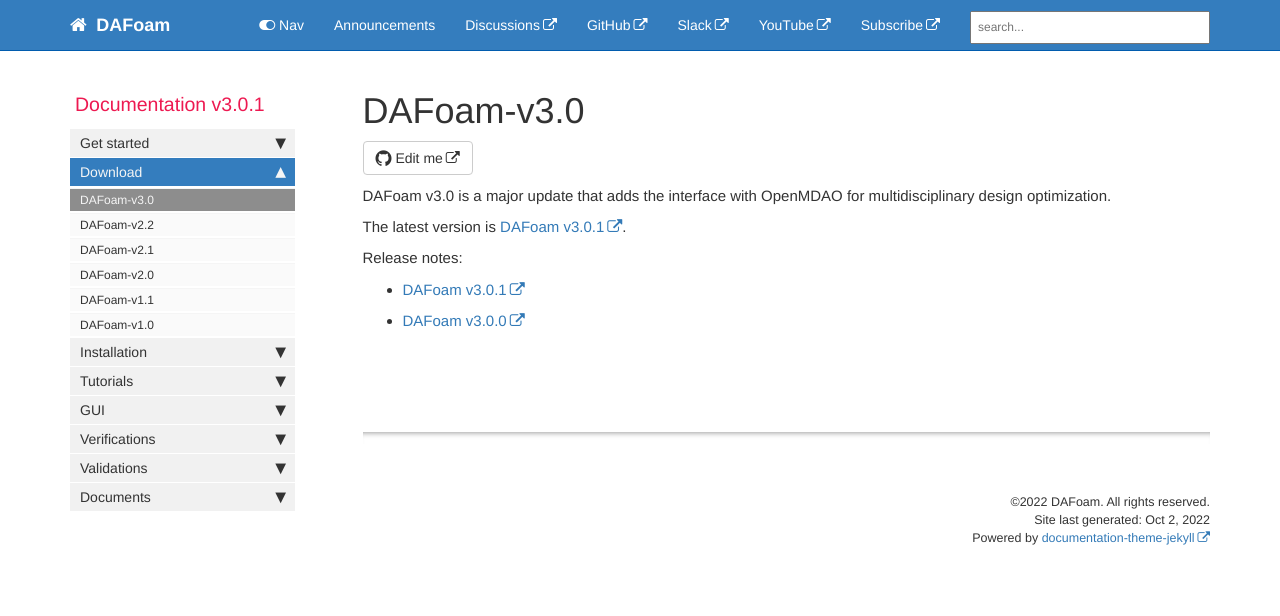
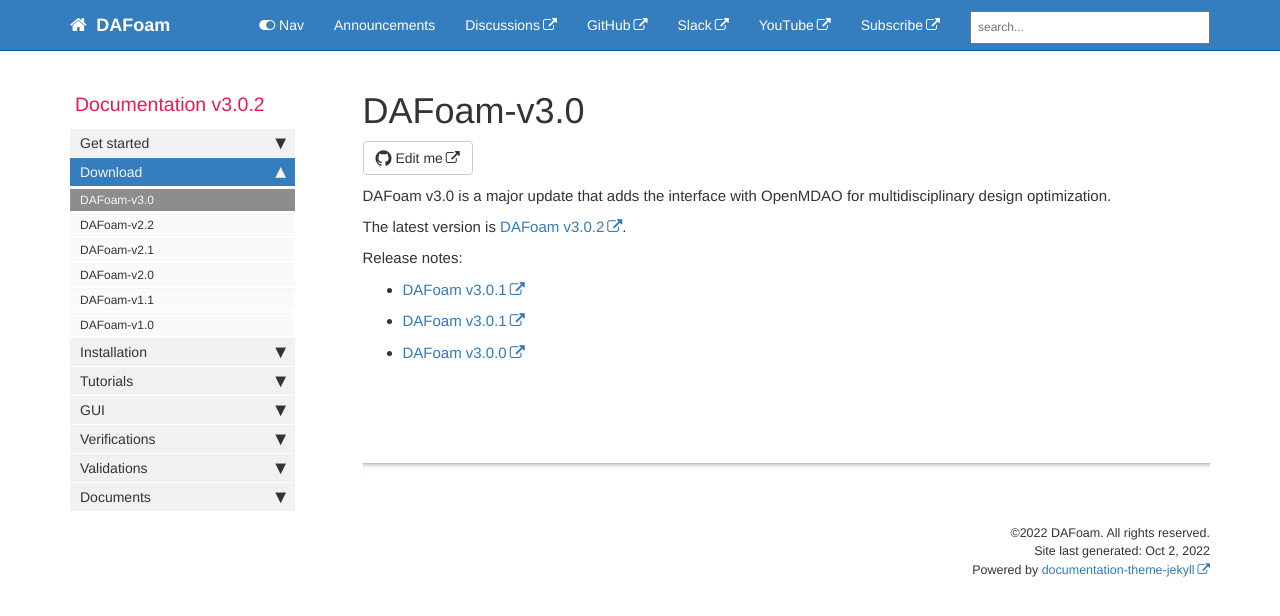
Before and after one commit to DAFoam/DAFoam.github.io, a Jekyll site: the page built from pages/mydoc/mydoc_download_v3.0.md, in a window 1280 px wide. Shown: the top 616 px of the page. Built offline with Jekyll 4.4.1, drawn with Linux system fonts in a browser that asks for light colours; comment, search, counter and statistics services are not loaded.

Commit message:
content update

```diff
--- a/_config.yml
+++ b/_config.yml
@@ -12,7 +12,7 @@ site_title: DAFoam
 company_name: DAFoam
 # this appears in the footer
 
-latest_version: v3.0.1
+latest_version: v3.0.2
 # define the latest version of DAFoam
 
 github_editme_path: DAFoam/DAFoam.github.io/blob/master/
--- a/_data/sidebars/mydoc_sidebar.yml
+++ b/_data/sidebars/mydoc_sidebar.yml
@@ -2,7 +2,7 @@
 
 entries:
 - title: sidebar
-  product: Documentation v3.0.1
+  product: Documentation v3.0.2
   version:
   folders:
 
--- a/pages/mydoc/mydoc_download_v3.0.md
+++ b/pages/mydoc/mydoc_download_v3.0.md
@@ -13,6 +13,8 @@ The latest version is [DAFoam {{ site.latest_version }}](https://github.com/mdol
 
 Release notes:
 
+- [DAFoam v3.0.1](https://github.com/mdolab/dafoam/releases/tag/v3.0.2)
+
 - [DAFoam v3.0.1](https://github.com/mdolab/dafoam/releases/tag/v3.0.1)
 
 - [DAFoam v3.0.0](https://github.com/mdolab/dafoam/releases/tag/v3.0.0)
```
